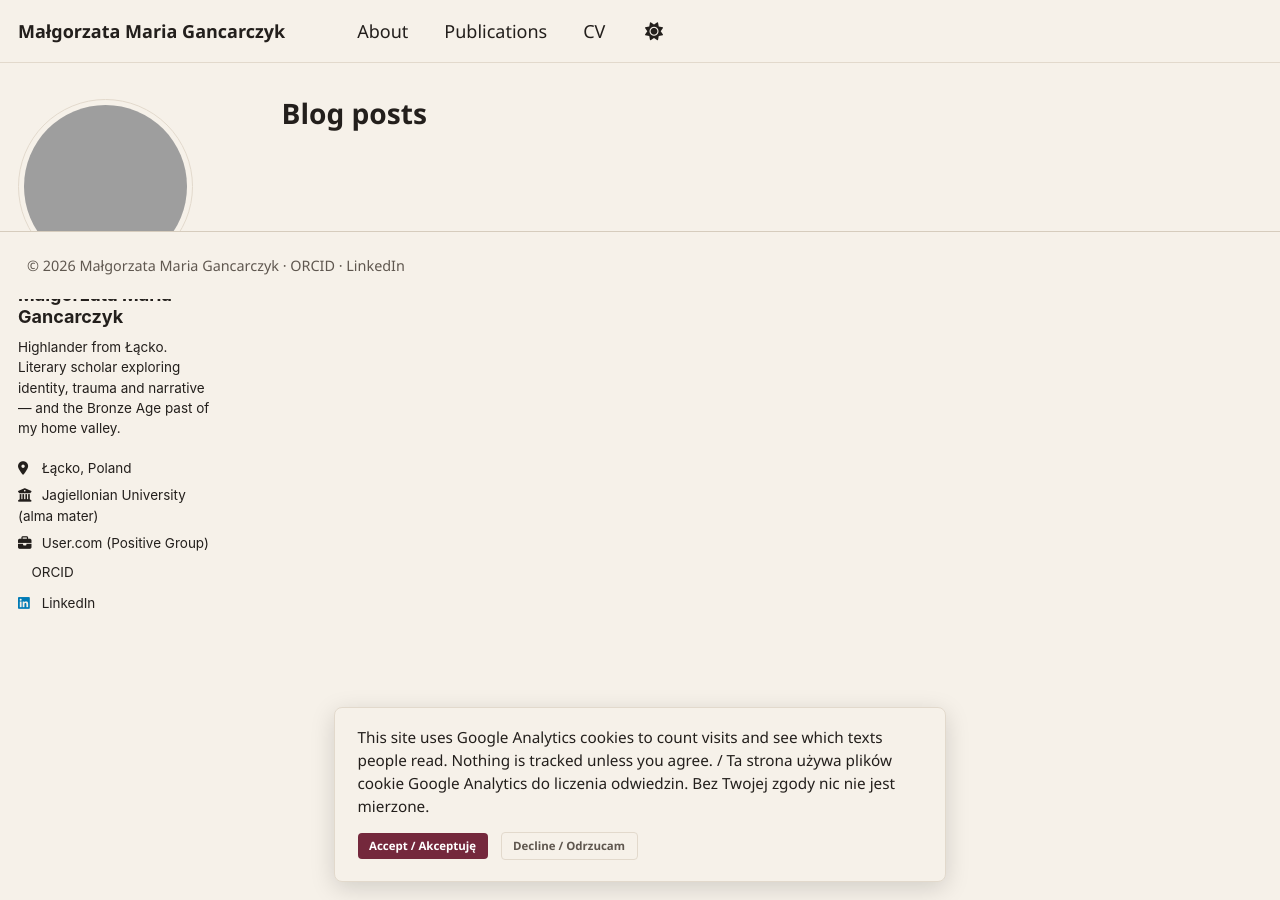
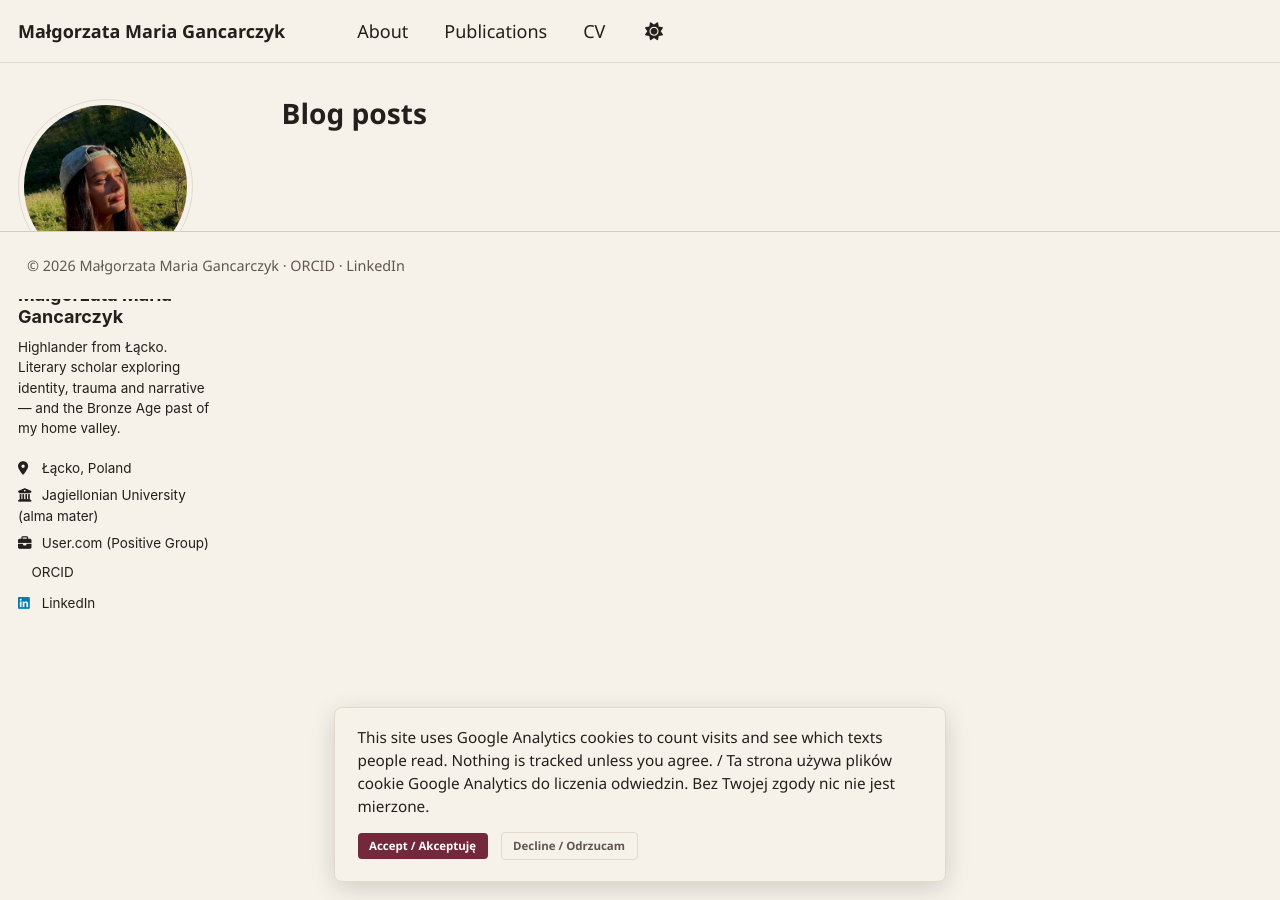
Before and after one commit to malgorzatagancarczyk/malgorzatagancarczyk.github.io, a Jekyll site: the page built from _pages/year-archive.html, in a window 1280 px wide. Built offline with Jekyll 4.4.1, drawn with Linux system fonts in a browser that asks for light colours; some web fonts are replaced; a style sheet for code colours, icons or effects is not loaded.

Commit message:
Update _config.yml

```diff
--- a/_config.yml
+++ b/_config.yml
@@ -23,7 +23,7 @@ repository               : "malgorzatagancarczyk/malgorzatagancarczyk.github.io"
 #               Additional customization can be done by editing /_includes/author-profile.html
 author:
   # Biographic information
-  avatar           : "avatar.jpg"
+  avatar           : "portrait-main.jpg"
   name             : "Małgorzata Maria Gancarczyk"
   pronouns         : # example: "she/her"
   bio              : "Highlander from Łącko. Literary scholar exploring identity, trauma and narrative — and the Bronze Age past of my home valley."
```
